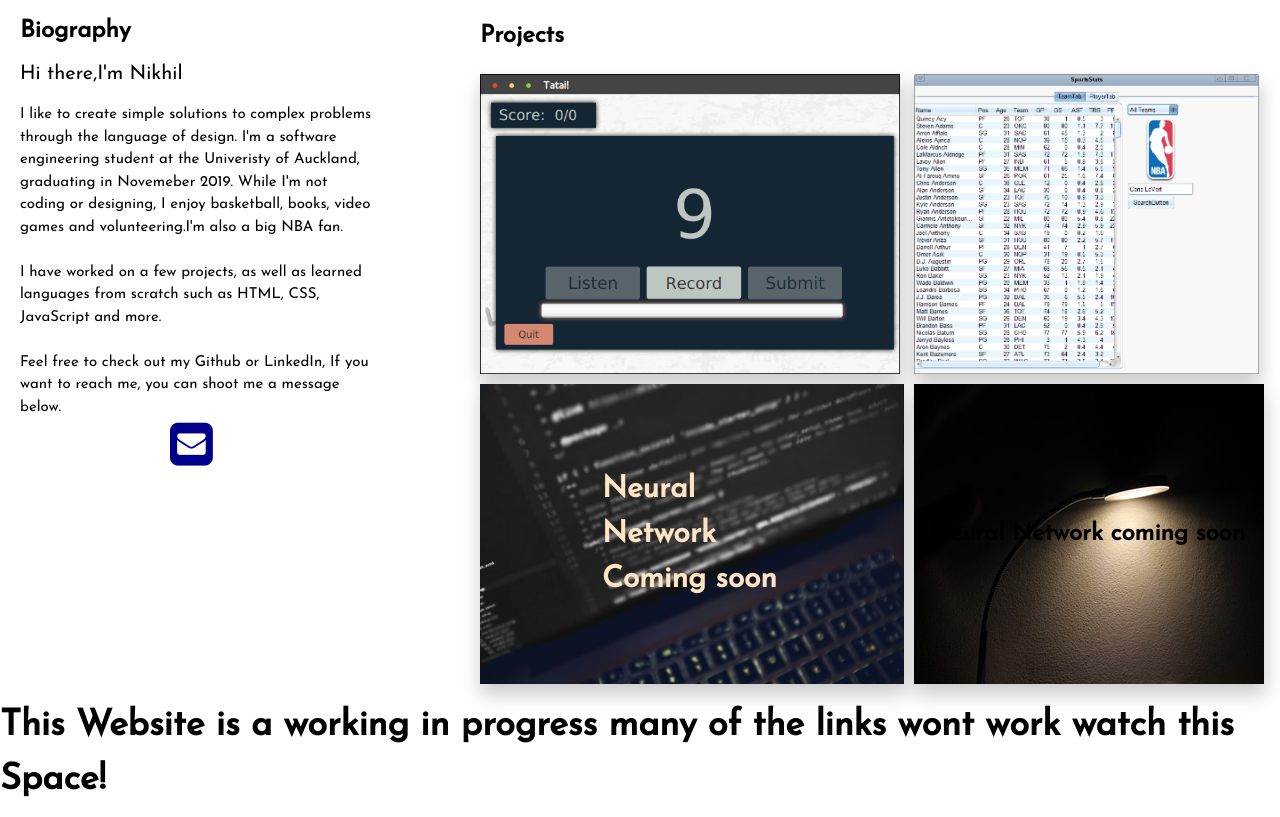
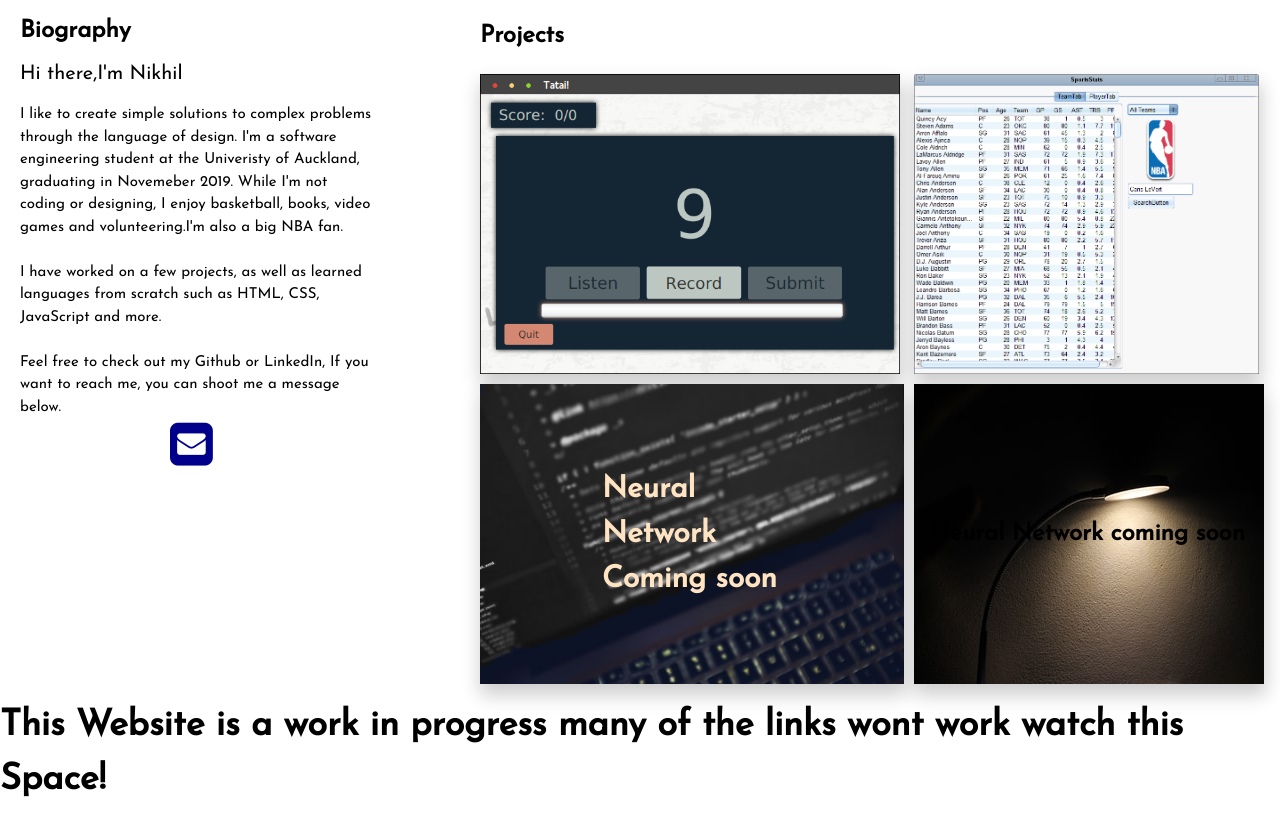
Before and after one commit to Nikhil-Dreddy/Nikhil-Dreddy.github.io, a plain HTML site: page index.html in a window 1280 px wide. Shown: the part 631-1448 px from the top of the page. Drawn offline with nearby package versions, Linux system fonts and the light colour scheme.

Commit message:
fixed typo

```diff
--- a/index.html
+++ b/index.html
@@ -137,7 +137,7 @@
             </table>
 
         </div>
-          <H1> This Website is a working in progress many of the links wont work watch this Space!</H1>
+          <H1> This Website is a work in progress many of the links wont work watch this Space!</H1>
 
     </body>
 
```
